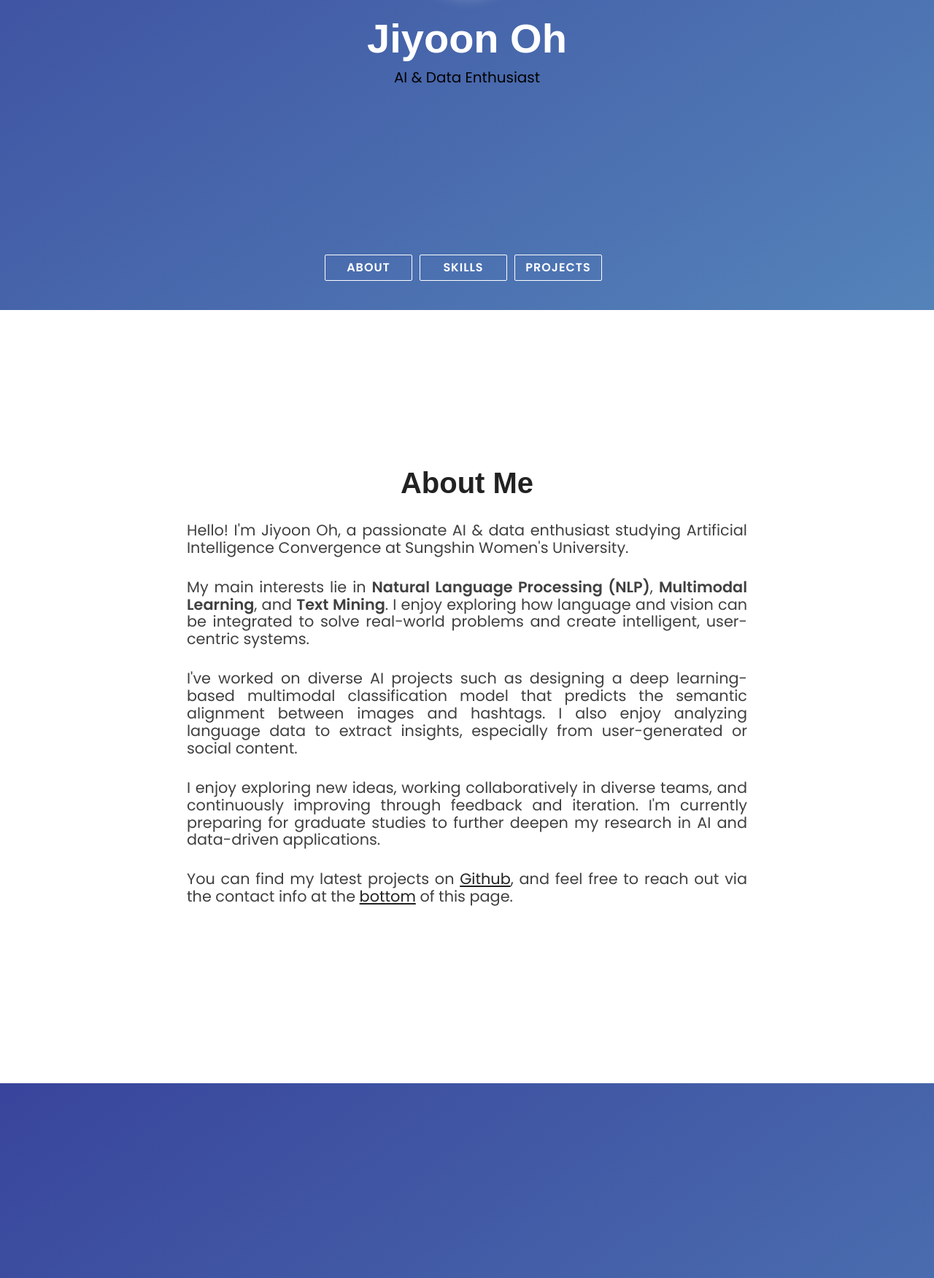
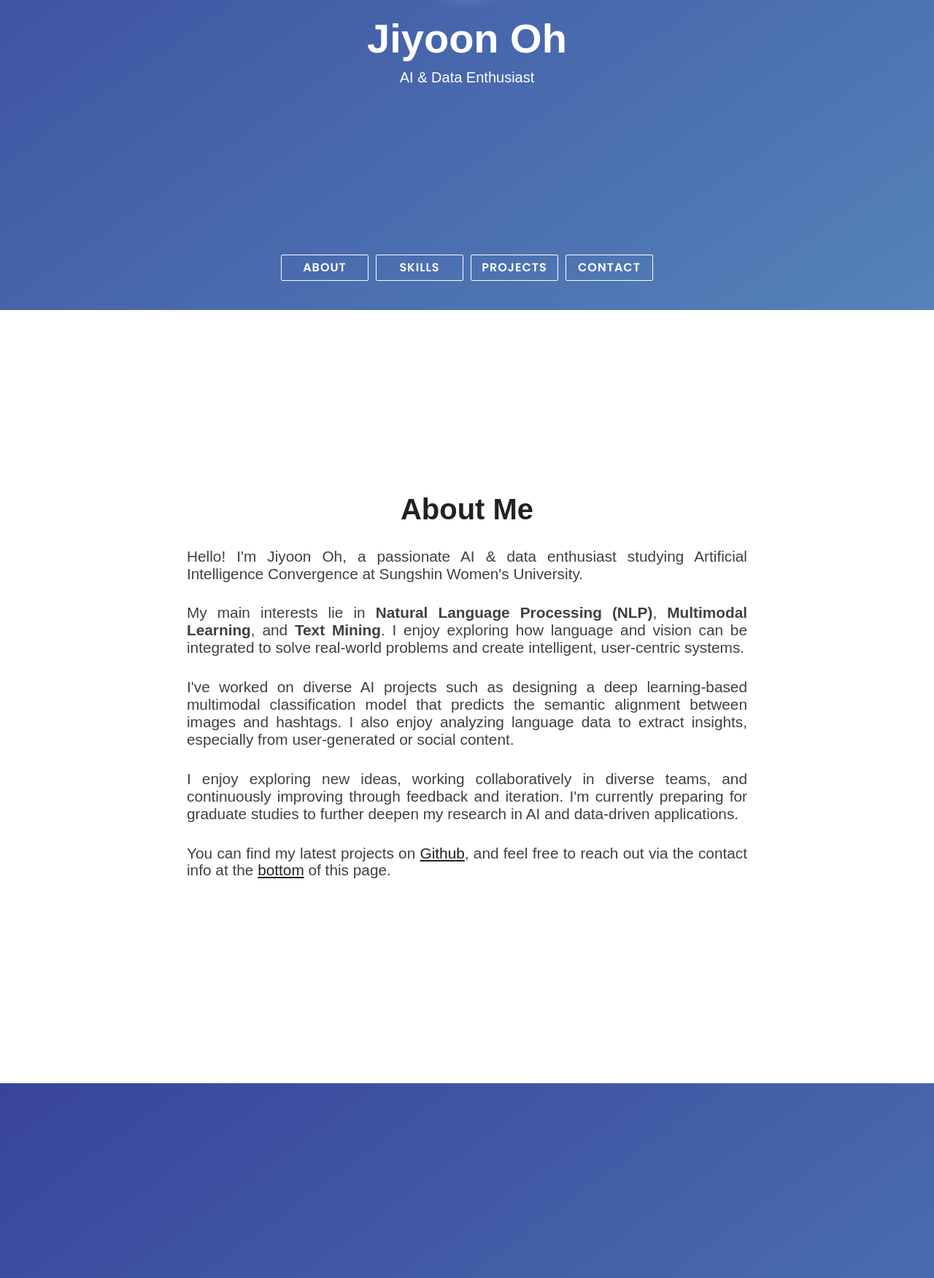
Before and after one commit to askjiyun/askjiyun.github.io, a Jekyll site: the page built from index.html, in a window 1280 px wide, cut to the strip 475-2227 px from the top of the page. Shown: the whole strip at 73% size. Built offline with Jekyll 4.4.1, drawn with Linux system fonts in a browser that asks for light colours; nearby versions of some CDN libraries.

Commit message:
change nav

```diff
--- a/_includes/nav.html
+++ b/_includes/nav.html
@@ -19,6 +19,9 @@
       <a class="semi-transparent-button with-border nav-links" href="#projects"
         >PROJECTS</a
       >
+      <a class="semi-transparent-button with-border nav-links" href="#extra"
+        >CONTACT</a
+      >
     </div>
   </div>
 </section>
--- a/assets/css/main.css
+++ b/assets/css/main.css
@@ -77,9 +77,9 @@ img {
 }
 
 .head-punchline {
-  font-family: "Poppins", Arial, Helvetica, sans-serif;
+  font-family: "PT Sans", Arial, Helvetica, sans-serif;
   text-align: center;
-  color: #000;
+  color: #fff;
   margin-top: 10px;
   font-size: 20px;
   font-size: 1.25rem;
@@ -221,7 +221,7 @@ img {
 }
 
 .paragraph-text {
-  font-family: "Poppins", sans-serif;
+  font-family: "PT Sans", sans-serif;
   font-size: 20.8px;
   font-size: 1.3rem;
   margin: 30px auto;
@@ -276,7 +276,7 @@ img {
   align-items: center;
   min-height: 35px;
   color: #000000;
-  font-family: "Poppins", Arial, Helvetica, sans-serif;
+  font-family: "PT Sans", Arial, Helvetica, sans-serif;
 }
 
 .footer-text a {
```
